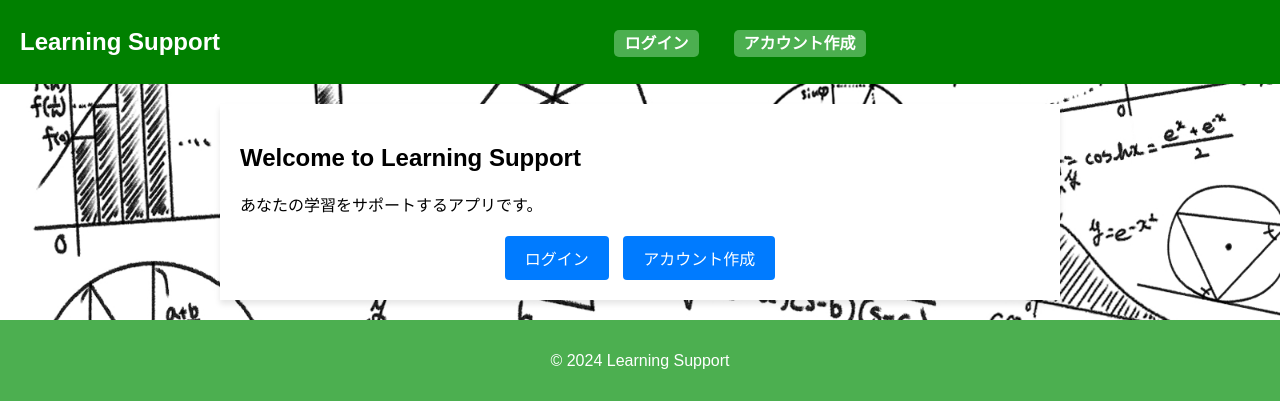
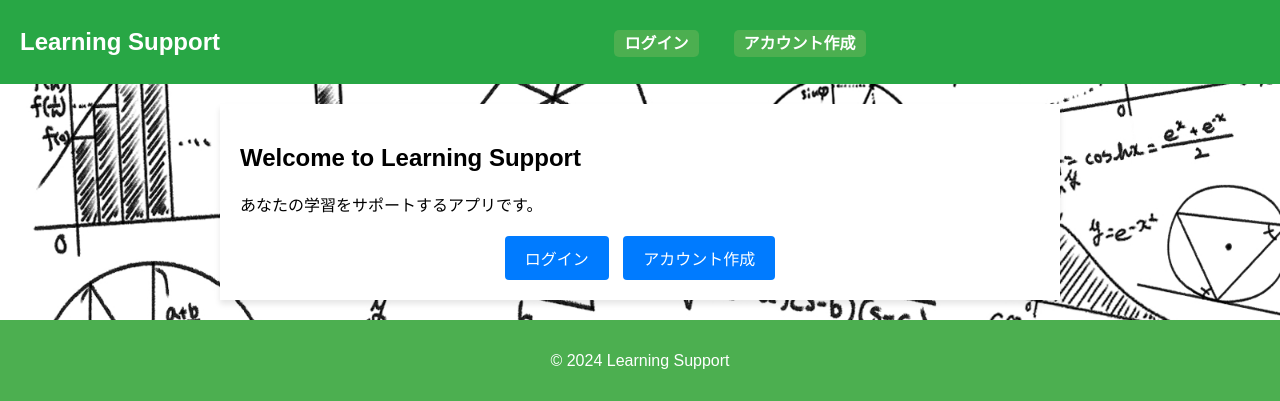
Before and after one commit to RyoRI45/NewData, a Django app: page / in a window 1280 px wide. Shown: the top 401 px of the page. Run offline with Django 5.2, Linux system fonts and the light colour scheme.

Commit message:
ナビゲーションバーの改良

```diff
--- a/core/templates/base.html
+++ b/core/templates/base.html
@@ -8,20 +8,22 @@
     <link rel="stylesheet" href="{% static 'core/style.css' %}">
 </head>
 <body>
-    <header>
-        <h1>Learning Support</h1>
-        <!-- ナビゲーションバー -->
+    <header style="display: flex; justify-content: space-between; align-items: center; padding: 10px 20px; background-color: #28a745; color: white;">
+        <!-- 左側: サイトタイトル -->
+        <h1 style="margin: 0; font-size: 1.5rem;">Learning Support</h1>
+
+        <!-- 右側: ナビゲーションバー -->
         <nav>
-            <ul>
+            <ul style="list-style: none; display: flex; gap: 15px; margin: 0; padding: 0;">
                 {% if user.is_authenticated %}
-                    <!-- ログイン後のナビゲーションバー -->
-                    <li><a href="{% url 'student_home' %}">成績管理</a></li>
-                    <li><a href="{% url 'attendance_plan' %}">出席計画</a></li>
-                    <li><a href="{% url 'logout' %}">ログアウト</a></li>
+                    <!-- ログインしている場合 -->
+                    <li><a href="{% url 'manage_grades' %}" style="text-decoration: none; color: white; font-weight: bold;">成績管理</a></li>
+                    <li><a href="{% url 'attendance_plan' %}" style="text-decoration: none; color: white; font-weight: bold;">出席計画</a></li>
+                    <li><a href="{% url 'logout' %}" style="text-decoration: none; color: white; font-weight: bold;">ログアウト</a></li>
                 {% else %}
-                    <!-- ログイン前のナビゲーションバー -->
-                    <li><a href="{% url 'login' %}">ログイン</a></li>
-                    <li><a href="{% url 'register_student' %}">アカウント作成</a></li>
+                    <!-- ログインしていない場合 -->
+                    <li><a href="{% url 'login' %}" style="text-decoration: none; color: white; font-weight: bold;">ログイン</a></li>
+                    <li><a href="{% url 'register_student' %}" style="text-decoration: none; color: white; font-weight: bold;">アカウント作成</a></li>
                 {% endif %}
             </ul>
         </nav>
```
Also changed, not shown: core/templates/core/base.html (+14 -12 lines).
